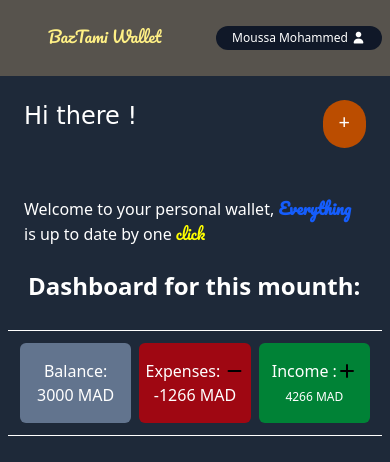
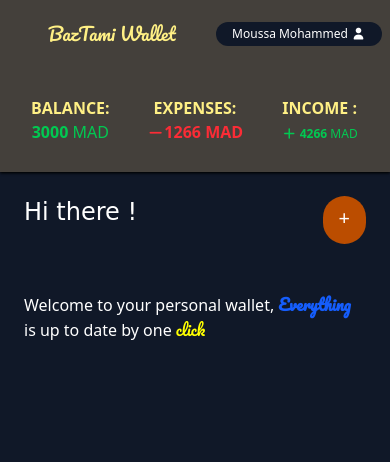
Before and after one commit to Moussa-Mohammed1/Baztami-wallet, a plain HTML site: page index.html in a window 390 px wide. Drawn offline with nearby package versions, Linux system fonts and the light colour scheme.

Commit message:
Update statistic cards position into header

```diff
--- a/index.html
+++ b/index.html
@@ -14,74 +14,151 @@
 
 </head>
 
-<body class="bg-gray-800">
-    <header class="bg-stone-600 flex justify-between  hover:bg-stone-500 duration-1000">
-        <div class=" flex items-center gap-7 pl-12 pt-6 pb-7 ">
-            <img class="size-20 cursor-pointer hidden sm:block duration-1000" src="./images/baztami.png" alt="">
+<body class="bg-gray-900">
+    <div class="bg-stone-700 shadow-sm shadow-black hover:bg-stone-500">
+    <header
+        class=" flex justify-between   duration-1000 ">
+        <div
+            class=" flex items-center gap-7 pl-12 pt-5 pb-5 ">
+            <img
+                class="size-20 cursor-pointer hidden sm:block duration-1000 hover:scale-90 " src="./images/baztami.png" alt="">
             <div class="block gap-4">
-                <h1 style="font-family: 'Pacifico', cursive;" class="text-1xl  text-yellow-200
-                            hover:text-white hover:scale-95 duration-1000 cursor-pointer
-                            sm:text-3xl">BazTami Wallet</h1>
-                <p style="font-family: 'dancing', cursive;" class="text-white hidden sm:block duration-1000">Manage your
-                    budget, Growth your wealth</p>
+                <h1 style="font-family: 'Pacifico', cursive;"
+                    class="text-lg  text-yellow-200 hover:text-white hover:scale-95 duration-1000
+                        cursor-pointer sm:text-3xl">BazTami Wallet</h1>
+                <p style="font-family: 'dancing', cursive;"
+                    class="text-white hidden sm:block duration-1000">
+                    Manage your budget, Growth your wealth
+                </p>
             </div>
         </div>
         <div class="flex items-center ">
-            <div class="group flex items-center justify-center cursor-pointer bg-gray-900
-                            sm:pl-8 sm:pr-8 sm:pt-3 sm:pb-3 rounded-full
-                            pl-4 pr-4 pt-1 pb-1 mr-2
-                            hover:shadow-yellow-200/50 hover:shadow-sm duration-500">
-                <p class="text-xs block text-white
-                              duration-500 ">Moussa Mohammed <span><i
-                            class="fa-solid fa-user text-white  duration-1000"></i></span></p>
+            <div
+                class="group flex items-center justify-center cursor-pointer bg-gray-900 sm:pl-8 sm:pr-8 sm:pt-3 sm:pb-3 rounded-full pl-4 pr-4 pt-1
+                         pb-1 mr-2 hover:shadow-yellow-200/50 hover:shadow-sm duration-500">
+                <p
+                    class="text-xs block text-white duration-500 ">Moussa Mohammed
+                        <span><i
+                                class="fa-solid fa-user text-white  duration-1000">
+                            </i>
+                        </span>
+                    </p>
 
             </div>
         </div>
+    </header>
 
-    </header>
+    <div
+        class="grid grid-cols-3 justify-between sm:justify-items-center content-center  p-3  gap-2   ">
+        <div
+            class=" rounded-md w-auto  sm:w-60 flex flex-col items-center justify-center text-white
+                hover:scale-110  duration-500">
+            <h2
+                class="text-center uppercase font-semibold text-yellow-200">
+                Balance:
+            </h2>
+            <p class="uppercase ">
+                <span id="balance" class="text-green-500 font-bold uppercase">
+                    3000
+                </span>
+                <span class="text-green-500" >MAD
+                </span>
+            </p>
+        </div>
+        <div
+            class=" rounded-md w-auto  sm:w-60 flex flex-col items-center justify-center text-white
+                hover:scale-110  duration-500">
+            <h2 class="text-center uppercase font-semibold text-yellow-200">
+                Expenses:
+
+            </h2>
+            <p><span
+                id="expenses"
+                class="text-red-500 font-semibold">
+                <i
+                    class="fa-solid fa-minus text-sm text-red-500 "></i>1266</span><span class="text-red-500 font-semibold"> MAD</span></p>
+        </div>
+        <div
+            class=" rounded-md w-auto sm:w-60 h-20 flex flex-col items-center justify-center text-white
+                hover:scale-110  duration-500">
+            <h2 class="text-center uppercase font-semibold text-yellow-200">
+                Income :
+            </h2>
+            <p><span id="income" class="text-xs text-green-500 font-semibold">
+                <i
+                    class="fa-solid fa-plus text-green-500">
+                </i>
+                4266</span><span class="text-xs text-green-500"> MAD</span></p>
+        </div>
+    </div>
+    </div>
     <div>
         <div>
             <div class="flex justify-between p-6">
                 <div>
-                    <h2 style="font-family: 'dancing', cursive;" class="sm:text-3xl text-white font-medium text-2xl">Hi
-                        there !</h2>
+                    <h2 style="font-family: 'dancing', cursive;"
+                        class="sm:text-3xl text-white font-medium text-2xl">
+                        Hi there !
+                    </h2>
 
                 </div>
-                <button id="addTransaction" class="group text-white text-xl sm:text-xl pl-4 pr-4 pt-2 sm:flex
-                                    items-center justify-center cursor-pointer
-                                    pb-3 bg-amber-700 rounded-full hover:text-black
-                                    hover:bg-amber-300 duration-100">
+                <button id="addTransaction"
+                        class="group  text-white text-xl sm:text-xl pl-4 pr-4 pt-2 sm:flex items-center
+                        justify-center cursor-pointer  pb-3 bg-amber-700 rounded-full hover:text-black
+                        hover:bg-amber-300 duration-100">
                     <div class="flex">
-                        <p class="hidden sm:block group-hover:text-black duration-1000 z-50">
-                            Manage your wealth</p>+
+                        <p
+                        class="hidden sm:block group-hover:text-black duration-1000 z-50">
+                            Manage your wealth
+                        </p>+
                     </div>
                 </button>
 
             </div>
 
-            <p class="text-white p-6 sm:text-3xl">Welcome to your personal wallet,<span
-                    style="font-family: 'Pacifico', cursive;" class="text-blue-600 font-bold cursor-pointer">
-                    Everything</span> is up to date by one <span
-                    style="font-family: 'Pacifico', cursive;color: yellow;" class="hover:text-yellow-800 hover:scale-110 duration-500 cursor-pointer">click</span></p>
+            <p
+                class="text-white p-6 sm:text-3xl">
+                Welcome to your personal wallet,
+                <span
+                    style="font-family: 'Pacifico', cursive;"
+                    class="text-blue-600 font-bold cursor-pointer">
+                    Everything
+                </span>
+                is up to date by one
+                <span
+                    style="font-family: 'Pacifico', cursive;color: yellow;"
+                    class="hover:text-yellow-800 hover:scale-110 duration-500 cursor-pointer">
+                    click
+                </span>
+            </p>
         </div>
 
     </div>
-    <section class="absolute inset-0 hidden justify-center items-center p-9">
-        <div class="bg-red-100 rounded-3xl h-96 w-96   ">
-            <h4 class="font-arial-unicode text-center font-semibold text-white py-4
-                        bg-zinc-700 rounded-t-3xl">Add a new transaction</h4>
+    <section
+        id="transactionCard"
+        class=" hidden fixed inset-0 justify-center  items-center bg-black bg-opacity-70 p-9 transition-opacity duration-1000 ">
+        <div
+            class="bg-red-100 rounded-3xl h-auto w-96 ">
+            <h4
+                class="font-arial-unicode text-center font-semibold text-white py-4
+                         bg-zinc-700 rounded-t-3xl">
+                Add a new transaction
+            </h4>
             <div class="sm:px-8 py-4 px-4">
                 <div>
                     <h4 class="pb-2">Amount:</h4>
-                    <input id="amount" type="number" placeholder="0000 MAD" class="sm:w-5/5  w-5/5 border-1 pl-2
-                            outline-none rounded-sm border-red-800  text-black focus:border-blue-500 focus:shadow-xl hover:shadow-xl cursor-pointer
+                    <input id="amount" type="number" placeholder="0000 MAD"
+                        class="sm:w-5/5  w-5/5 border-1 pl-2   outline-none rounded-sm border-red-800
+                             text-black focus:border-blue-500 focus:shadow-xl hover:shadow-xl cursor-pointer
                             focus:shadow-blue-500/90 hover:shadow-blue-500/90" required>
                 </div>
-                <div class="sm:flex sm:flex-row sm:justify-between pt-6">
+                <div
+                    class="sm:flex sm:flex-row sm:justify-between pt-6">
 
                     <div class="">
                         <h4 class="">Transaction type :</h4>
-                        <div class="sm:flex block  sm:pl-6">
+                        <div
+                            class="sm:flex block  sm:pl-6">
                             <div>
                                 <input name="transaction" type="radio" id="expenses" class="accent-green-700" required>
                                 <label for="expenses">Expenses</label>
@@ -93,34 +170,29 @@
                         </div>
                     </div>
                 </div>
-                <textarea id="description" placeholder="Description" class="w-full min-h-[100px] p-3 border mt-4
-                border-zinc-900 rounded-lg resize focus:outline-none focus:ring-2
-                     focus:ring-blue-500 focus:border-blue-500"></textarea>
-            </div>
+                <textarea
+                id="description"
+                placeholder="Description"
+                class="w-full min-h-[100px] p-3 border mt-4 border-zinc-900 rounded-lg resize focus:outline-none
+                focus:ring-2 focus:ring-blue-500 focus:border-blue-500"></textarea>
+                <div
+                    class="flex flex-row pl-40 py-4">
+                    <button
+                        id="cancelTransaction"
+                        class=" font-semibold hover:bg-red-200 px-2 py-1 rounded-lg duration-300 cursor-pointer">Cancel</button>
+                    <button
+                        id="saveTransaction"
+                        class=" bg-green-600 text-white px-4 ml-7 rounded-lg cursor-pointer hover:bg-green-700 duration-300">Save</button>
+                </div>
+
+             </div>
+
         </div>
     </section>
-    <div class="">
-        <p class=" text-white ml-7 font-bold sm:text-3xl text-2xl">Dashboard for this mounth:</p>
-    </div>
-    <div class="grid grid-cols-3 justify-between sm:justify-items-center content-center  p-3 mt-7 gap-2 border-y-1 border-white m-2  ">
-        <div class="bg-slate-500 rounded-md w-auto  sm:w-60 flex flex-col items-center justify-center text-white
-                hover:scale-110 hover:bg-slate-600 duration-500">
-            <h2 class="text-center">Balance:</h2>
-            <p><span id="balance" class="">3000</span><span> MAD</span></p>
-        </div>
-        <div class="bg-red-800 rounded-md w-auto  sm:w-60 flex flex-col items-center justify-center text-white
-                hover:scale-110 hover:bg-red-900 duration-500">
-            <h2 class="text-center">Expenses: <i class="fa-solid fa-minus text-black "></i></h2>
-            <p><span id="expenses">-1266</span><span> MAD</span></p>
-        </div>
-        <div class="bg-green-700 rounded-md w-auto sm:w-60 h-20 flex flex-col items-center justify-center text-white
-                hover:scale-110 hover:bg-green-800 duration-500">
-            <h2 class="text-center">Income :<i class="fa-solid fa-plus text-black"></i></h2>
-            <p><span id="income" class="text-xs">4266</span><span class="text-xs"> MAD</span></p>
-        </div>
-    </div>
+
     <div class="history">
 
     </div>
-
+    <script src="./main.js"></script>
+</body>
 </html>
```
